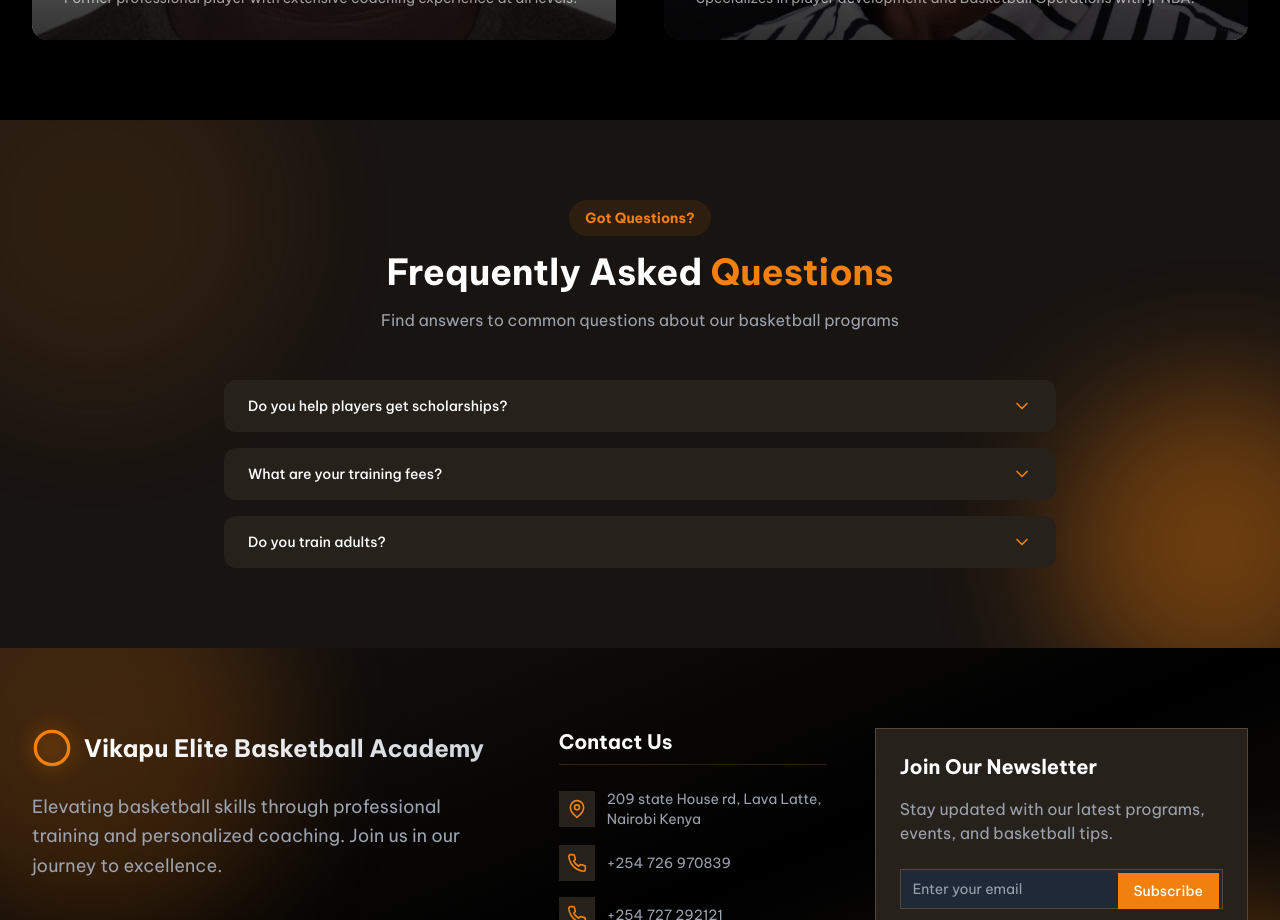
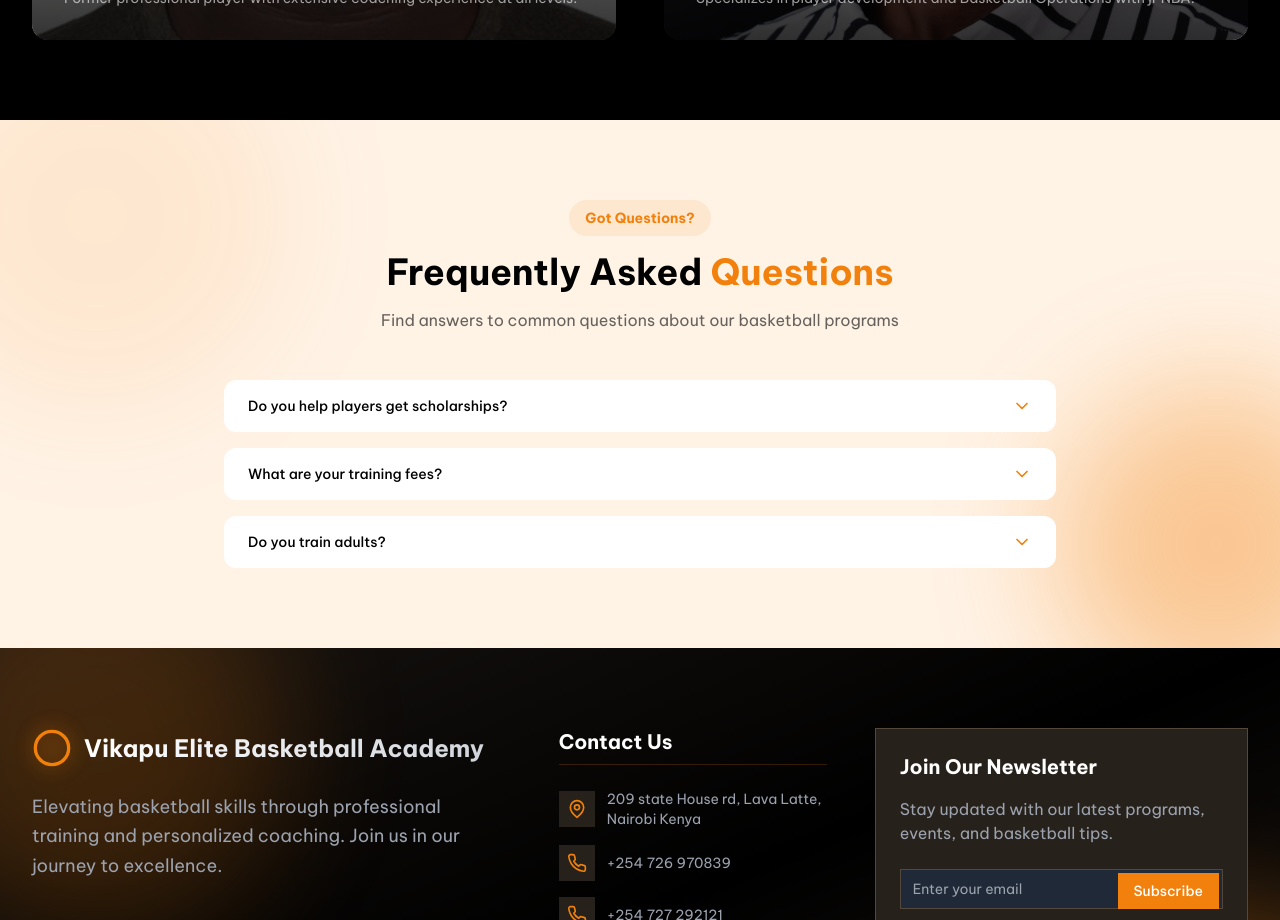
Before and after one commit to Richard-Abraham/vikapuwebsite, a Next.js app: page / in a window 1280 px wide. Shown: the part 3920-4840 px from the top of the page. Built offline with nearby package versions, Linux system fonts and the light colour scheme.

Commit message:
updated background color for frequently asked questions

```diff
--- a/app/page.jsx
+++ b/app/page.jsx
@@ -421,7 +421,7 @@ export default function Home() {
       </section>
 
       {/* FAQ Section */}
-      <section className="py-20 bg-[#181411] relative overflow-hidden">
+      <section className="py-20 bg-[#FFF3E6] relative overflow-hidden">
         {/* Decorative background elements */}
         <div className="absolute inset-0 overflow-hidden">
           <div className="absolute blur-3xl opacity-10 animate-pulse -top-24 -left-24 w-96 h-96 rounded-full bg-[#f2800d]" />
@@ -438,10 +438,10 @@ export default function Home() {
             <span className="inline-block px-4 py-2 rounded-full bg-[#f2800d]/10 text-[#f2800d] text-sm font-semibold mb-4">
               Got Questions?
             </span>
-            <h2 className="text-4xl font-bold text-white mb-4">
+            <h2 className="text-4xl font-bold text-black mb-4">
               Frequently Asked <span className="text-[#f2800d]">Questions</span>
             </h2>
-            <p className="text-gray-400">
+            <p className="text-black/60">
               Find answers to common questions about our basketball programs
             </p>
           </motion.div>
@@ -454,7 +454,7 @@ export default function Home() {
           >
             <Accordion type="single" collapsible className="space-y-4">
               <AccordionItem value="item-1" className="group border-0">
-                <AccordionTrigger className="flex w-full items-center justify-between rounded-xl bg-[#27211b] px-6 py-4 text-left text-white transition-all hover:bg-[#27211b]/80 [&[data-state=open]>div>svg]:rotate-180">
+                <AccordionTrigger className="flex w-full items-center justify-between rounded-xl bg-white px-6 py-4 text-left text-black transition-all hover:bg-white/90 [&[data-state=open]>div>svg]:rotate-180">
                   <div className="flex justify-between w-full items-center">
                     <span className="font-medium group-hover:text-[#f2800d] transition-colors">
                       Do you help players get scholarships?
@@ -462,7 +462,7 @@ export default function Home() {
                     <ChevronDown className="h-5 w-5 shrink-0 text-[#f2800d] transition-transform duration-300" />
                   </div>
                 </AccordionTrigger>
-                <AccordionContent className="overflow-hidden px-6 text-gray-400">
+                <AccordionContent className="overflow-hidden px-6 text-black/70">
                   <motion.div
                     initial={{ opacity: 0, y: -10 }}
                     animate={{ opacity: 1, y: 0 }}
@@ -479,7 +479,7 @@ export default function Home() {
               </AccordionItem>
 
               <AccordionItem value="item-2" className="group border-0">
-                <AccordionTrigger className="flex w-full items-center justify-between rounded-xl bg-[#27211b] px-6 py-4 text-left text-white transition-all hover:bg-[#27211b]/80 [&[data-state=open]>div>svg]:rotate-180">
+                <AccordionTrigger className="flex w-full items-center justify-between rounded-xl bg-white px-6 py-4 text-left text-black transition-all hover:bg-white/90 [&[data-state=open]>div>svg]:rotate-180">
                   <div className="flex justify-between w-full items-center">
                     <span className="font-medium group-hover:text-[#f2800d] transition-colors">
                       What are your training fees?
@@ -487,7 +487,7 @@ export default function Home() {
                     <ChevronDown className="h-5 w-5 shrink-0 text-[#f2800d] transition-transform duration-300" />
                   </div>
                 </AccordionTrigger>
-                <AccordionContent className="overflow-hidden px-6 text-gray-400">
+                <AccordionContent className="overflow-hidden px-6 text-black/70">
                   <motion.div
                     initial={{ opacity: 0, y: -10 }}
                     animate={{ opacity: 1, y: 0 }}
@@ -507,7 +507,7 @@ export default function Home() {
               </AccordionItem>
 
               <AccordionItem value="item-3" className="group border-0">
-                <AccordionTrigger className="flex w-full items-center justify-between rounded-xl bg-[#27211b] px-6 py-4 text-left text-white transition-all hover:bg-[#27211b]/80 [&[data-state=open]>div>svg]:rotate-180">
+                <AccordionTrigger className="flex w-full items-center justify-between rounded-xl bg-white px-6 py-4 text-left text-black transition-all hover:bg-white/90 [&[data-state=open]>div>svg]:rotate-180">
                   <div className="flex justify-between w-full items-center">
                     <span className="font-medium group-hover:text-[#f2800d] transition-colors">
                       Do you train adults?
@@ -515,7 +515,7 @@ export default function Home() {
                     <ChevronDown className="h-5 w-5 shrink-0 text-[#f2800d] transition-transform duration-300" />
                   </div>
                 </AccordionTrigger>
-                <AccordionContent className="overflow-hidden px-6 text-gray-400">
+                <AccordionContent className="overflow-hidden px-6 text-black/70">
                   <motion.div
                     initial={{ opacity: 0, y: -10 }}
                     animate={{ opacity: 1, y: 0 }}
```
